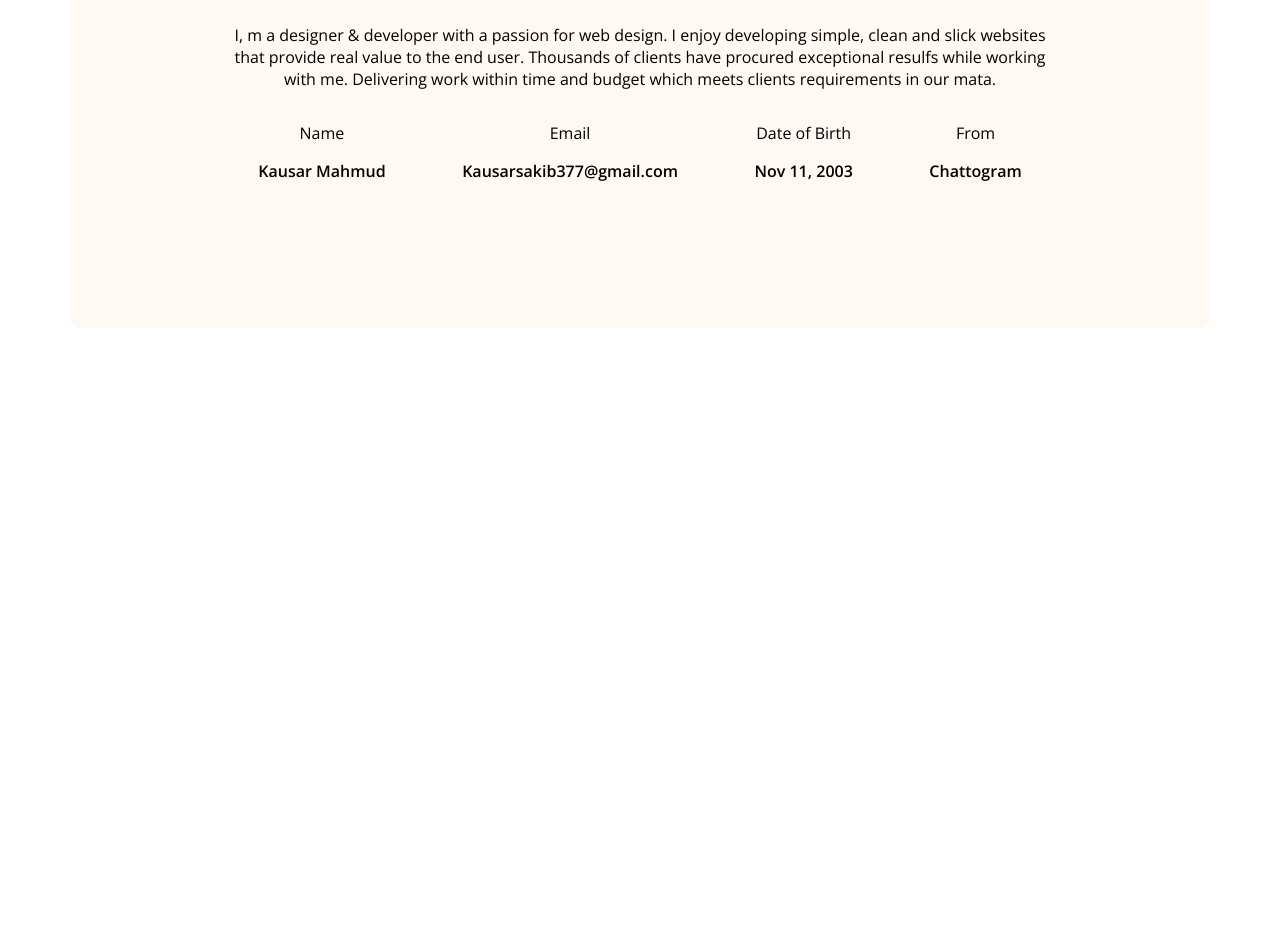
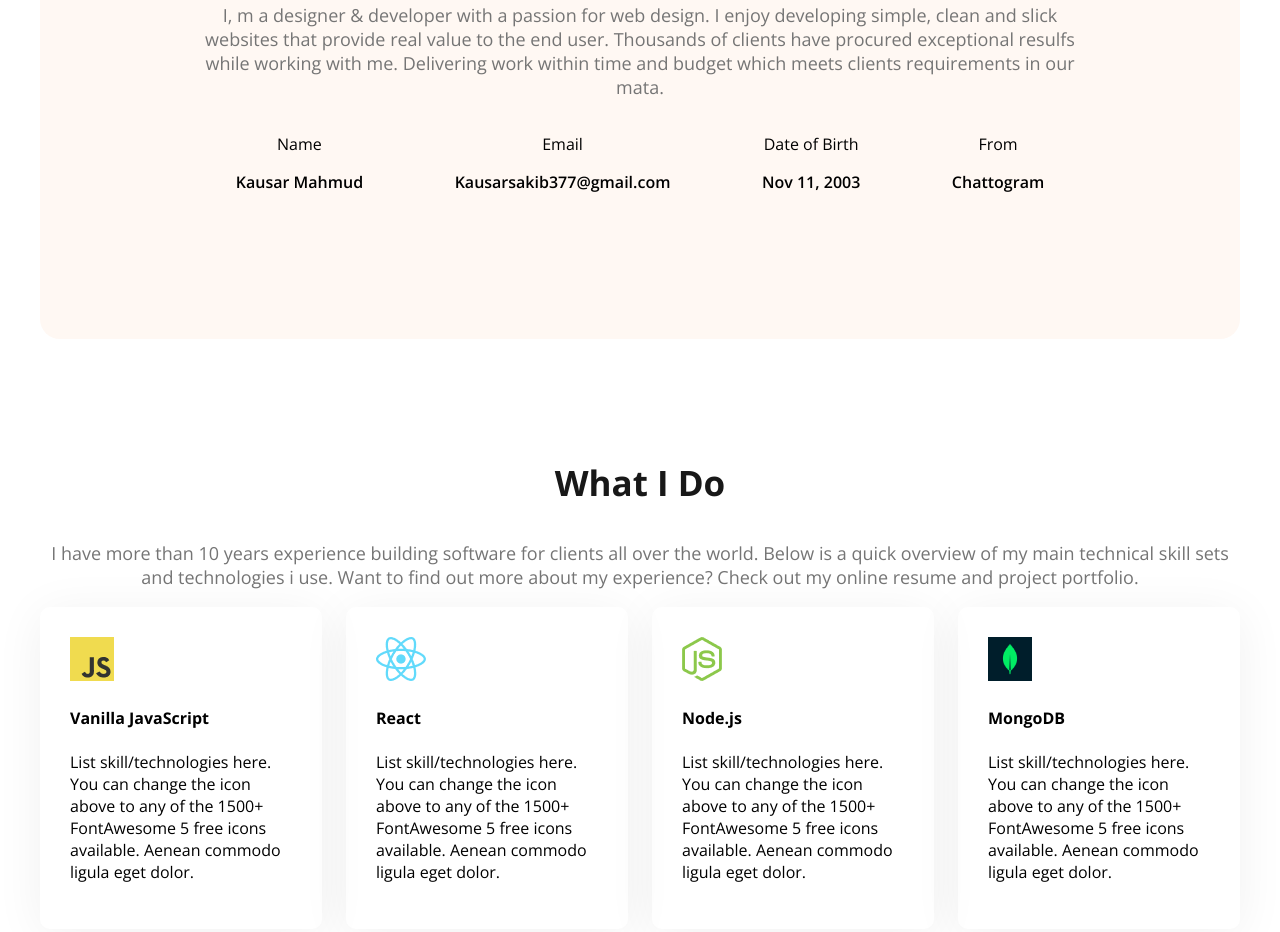
Before and after one commit to Kausarsakib/web-dev-portfolio, a plain HTML site: page index.html in a window 1280 px wide. Shown: the part 1123-2055 px from the top of the page. Before the commit the page ends 1459 px from the top, so only its background shows below. Drawn offline with nearby package versions, Linux system fonts and the light colour scheme.

Commit message:
added all

```diff
--- a/index.html
+++ b/index.html
@@ -35,7 +35,7 @@
     <main>
          <section class="about secondary-bg">
                  <h3 class="section-title">About Me</h3>
-                 <p class="section description">
+                 <p class="section-description">
                     I, m a designer & developer with a passion for web design. I enjoy developing simple, clean and slick websites that provide real value to the end user. Thousands of clients have procured exceptional resulfs while working with me. Delivering work within time and budget which meets clients requirements in our mata.
                  </p>
                  <div class="about-items">
@@ -58,6 +58,34 @@
                     </div>
                  </div>
          </section>
+         <!-- what i do section start -->
+          <section class="skills">
+                <h3 class="section-title text-center">What I Do</h3>
+                <p class="section-description text-center">I have more than 10 years experience building software for clients all over the world. Below is a quick overview of my main technical skill sets and technologies i use. Want to find out more about my experience? Check out my online resume and project portfolio.</p>
+                <div class="skills-container">
+                    <!-- .skill*4>img+h4.skill-title+p.skill-description -->
+                     <div class="skill">
+                        <img src="images/icons/js.png" alt="">
+                        <h4 class="skill-title">Vanilla JavaScript</h4>
+                        <p class="skill-description">List skill/technologies here. You can change the icon above to any of the 1500+ FontAwesome 5 free icons available. Aenean commodo ligula eget dolor.</p>
+                     </div>
+                     <div class="skill">
+                        <img src="images/icons/react.png" alt="">
+                        <h4 class="skill-title">React</h4>
+                        <p class="skill-description">List skill/technologies here. You can change the icon above to any of the 1500+ FontAwesome 5 free icons available. Aenean commodo ligula eget dolor.</p>
+                     </div>
+                     <div class="skill">
+                        <img src="images/icons/nodejs.png" alt="">
+                        <h4 class="skill-title">Node.js</h4>
+                        <p class="skill-description">List skill/technologies here. You can change the icon above to any of the 1500+ FontAwesome 5 free icons available. Aenean commodo ligula eget dolor.</p>
+                     </div>
+                     <div class="skill">
+                        <img src="images/icons/mongo.png" alt="">
+                        <h4 class="skill-title">MongoDB</h4>
+                        <p class="skill-description">List skill/technologies here. You can change the icon above to any of the 1500+ FontAwesome 5 free icons available. Aenean commodo ligula eget dolor.</p>
+                     </div>
+                </div>
+          </section>
     </main>
     <footer>
 
--- a/styles/portfolio.css
+++ b/styles/portfolio.css
@@ -42,6 +42,10 @@
     font-size: 18px;
     color: #757575;
 }
+.text-center{
+    text-align: center;
+}
+
 /* Nav styles */
 
 .nav-title{
@@ -83,7 +87,7 @@ nav li a{
 }
 
 .banner-title{
-    font-size: 85px;
+    font-size: 60px;
     font-weight: bold;
 }
 .Banner-profile-pic{
@@ -101,14 +105,19 @@ nav li a{
 
 /* main styles */
 main{
-     max-width: 1140px;
+     max-width: 1200px;
      margin: 0 auto;
 }
+main section{
+    margin-top: 120px;
+    margin-bottom: 120px;
+}
+
 /* about styles */
 .about{
-    border-radius: 10px;
+    border-radius: 20px;
     padding: 130px 150px;
-    margin-top: 130px;
+    /* margin-top: 120px; */
      text-align: center;
 }
 
@@ -120,3 +129,19 @@ main{
 .item-description{
     font-weight: 600;
 }
+
+/* skills section styles */
+
+.skills-container{
+    display: flex;
+    gap: 24px;
+}
+.skill{
+    padding: 30px;
+    box-shadow: 0px 6px 50px 0px rgba(0, 0, 0, 0.06);
+    border-radius: 10px;
+     transition: transform 0.3s ease;
+}
+.skill:hover{
+     transform: scale(1.03);
+}
```
